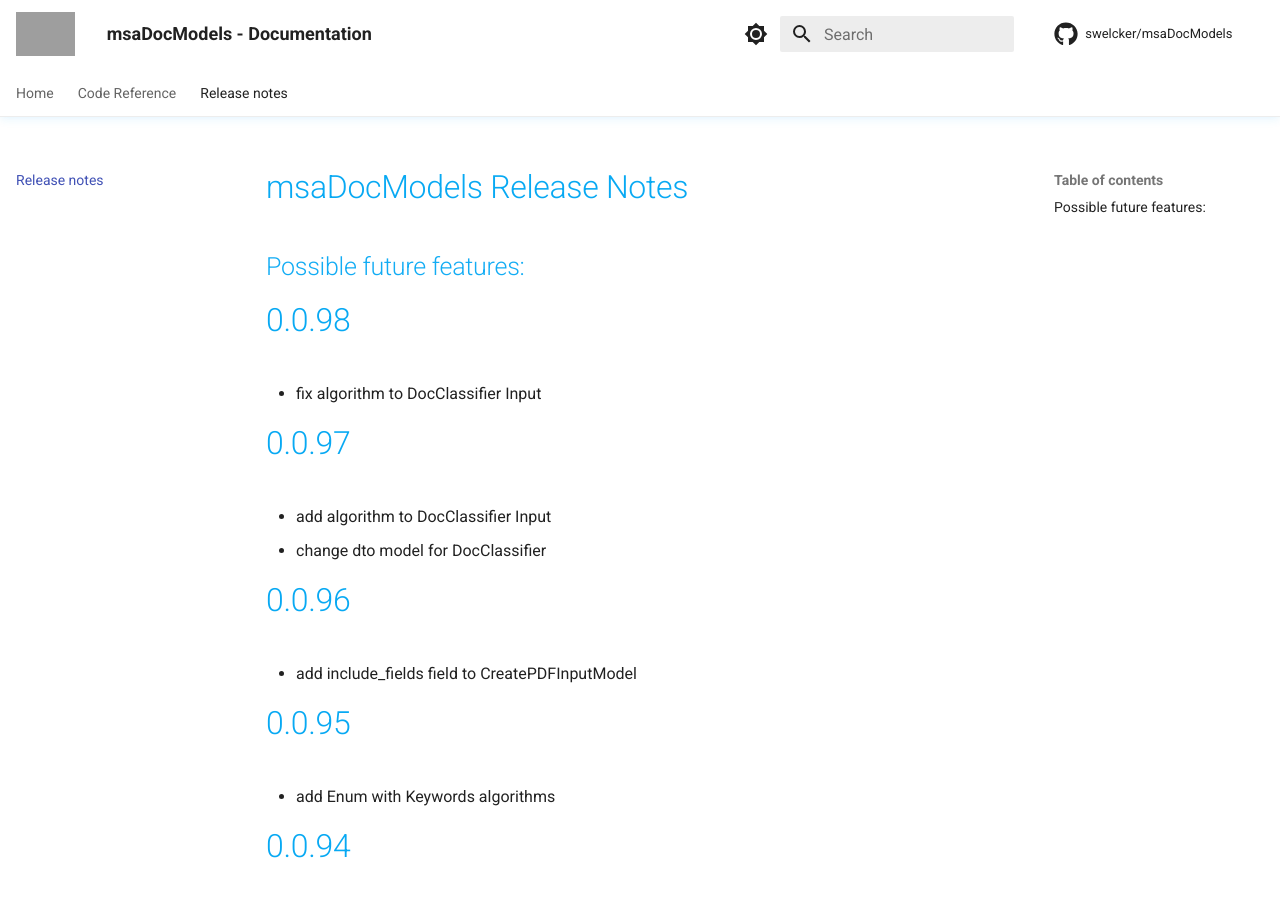
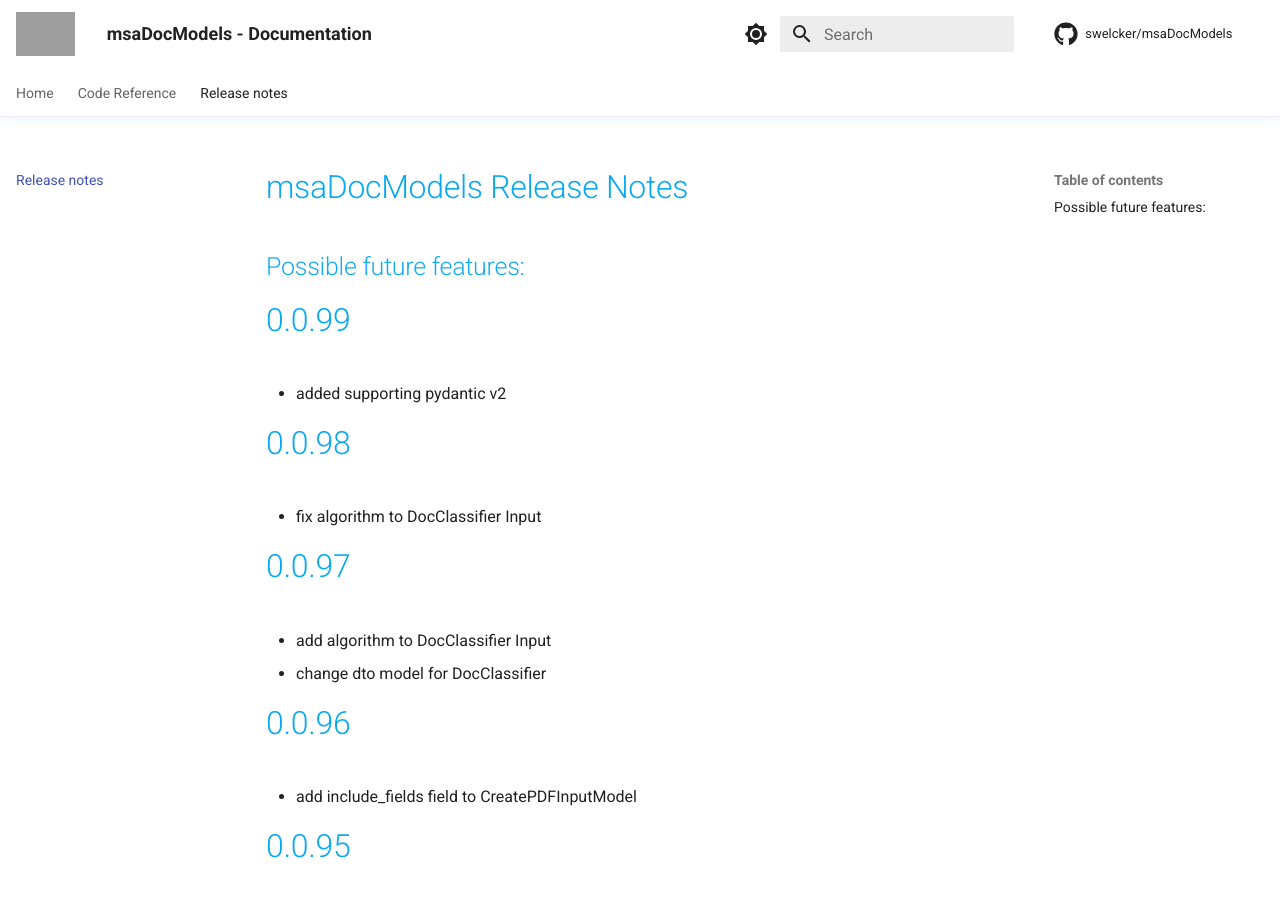
Before and after one commit to u2d-ai/msaDocModels, an MkDocs documentation site: the page built from docs/release-notes.md, in a window 1280 px wide and 900 px high. Shown: the top 897 px of the window. Built offline with MkDocs 1.6.1 and Material for MkDocs 9.7.7, drawn with Linux system fonts in a browser that asks for light colours; comment, search, counter and statistics services are not loaded; grey boxes are pictures that could not be loaded.

Commit message:
fix: release version, docs

```diff
--- a/docs/release-notes.md
+++ b/docs/release-notes.md
@@ -1,5 +1,9 @@
 # msaDocModels Release Notes
 ## Possible future features:
+
+# 0.0.99
+
+- added supporting pydantic v2
 
 # 0.0.98
 
--- a/msaDocModels/__init__.py
+++ b/msaDocModels/__init__.py
@@ -1,7 +1,7 @@
 import glob
 from os.path import basename, dirname, isfile, join
 
-version = "0.0.98"
+version = "0.0.99"
 __author__ = "Stefan Welcker"
 __copyright__ = "Copyright 2022, U2D.ai"
 __license__ = "MIT"
```
Also changed, not shown: 1 other file.
